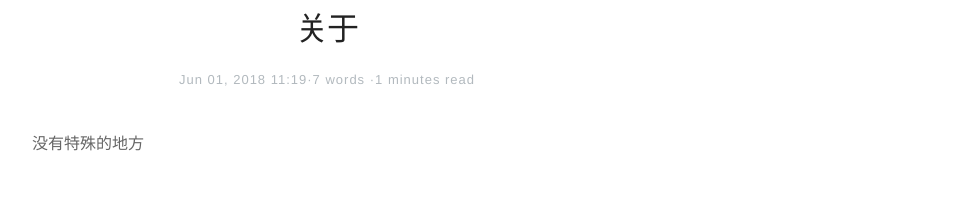
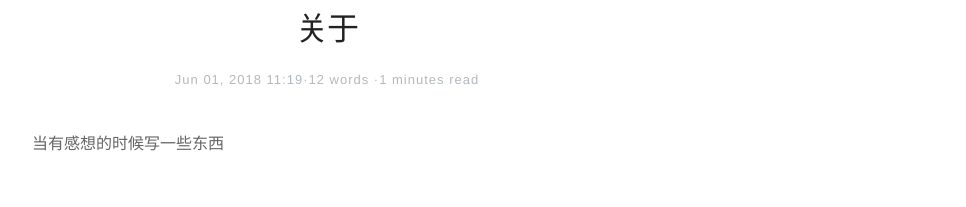
Before and after one commit to flint0x/flint0x.github.io, a plain HTML site: page 2018/06/01/hello-world/index.html in a window 1280 px wide. Shown: the part 274-481 px from the top of the page, without its empty margins (313-1279 px from the left). Drawn offline with Linux system fonts and the light colour scheme.

Commit message:
Site updated: 2018-06-01 13:10:09

```diff
--- a/2018/06/01/hello-world/index.html
+++ b/2018/06/01/hello-world/index.html
@@ -1,3 +1,3 @@
-<!DOCTYPE html><html><head><meta charset="UTF-8"><meta http-equiv="X-UA-Compatible" content="IE=edge,chrome=1"><meta name="viewport" content="width=device-width, initial-scale=1"><title>关于</title><link rel="shortcut icon" href="/images/avatar.png"><link rel="stylesheet" href="/css/style.min.css"><link rel="stylesheet" href="/css/highlight.min.css"><link rel="stylesheet" href="/css/font-awesome.min.css"></head><body><nav class="main-nav"><a href="/">Home</a><a href="/archives">Archives</a></nav><div class="profile"><section id="wrapper"><header id="header"><a href="/"><img class="2x" id="avatar" src="/images/avatar.png"></a><h1>flint0x的博客</h1><h2></h2></header></section></div><section class="post" id="wrapper"><article><header><h1>关于</h1><h2 class="headline">Jun 01, 2018 11:19·7 words
-·1 minutes read<span class="tags"></span></h2></header><section id="post-body"><p>没有特殊的地方</p>
+<!DOCTYPE html><html><head><meta charset="UTF-8"><meta http-equiv="X-UA-Compatible" content="IE=edge,chrome=1"><meta name="viewport" content="width=device-width, initial-scale=1"><title>关于</title><link rel="shortcut icon" href="/images/avatar.png"><link rel="stylesheet" href="/css/style.min.css"><link rel="stylesheet" href="/css/highlight.min.css"><link rel="stylesheet" href="/css/font-awesome.min.css"></head><body><nav class="main-nav"><a href="/">Home</a><a href="/archives">Archives</a></nav><div class="profile"><section id="wrapper"><header id="header"><a href="/"><img class="2x" id="avatar" src="/images/avatar.png"></a><h1>flint0x的博客</h1><h2></h2></header></section></div><section class="post" id="wrapper"><article><header><h1>关于</h1><h2 class="headline">Jun 01, 2018 11:19·12 words
+·1 minutes read<span class="tags"></span></h2></header><section id="post-body"><p>当有感想的时候写一些东西</p>
 </section><nav id="post-nav"><span class="prev"></span><span class="next"></span></nav></article></section><footer id="footer"><div id="social"><a class="symbol" href="https://github.com/flint0x"><i class="fa fa-github"></i></a></div><p class="small">© Copyright 2018 &nbsp;<i class="fa fa-heart" aria-hidden="true">&nbsp;flint0x</i></p><p class="small">Powered by &nbsp;<a href="https://hexo.io/">Hexo &nbsp;</a>Theme By &nbsp;<a href="https://github.com/fuzhouxxdong/hexo-theme-dxx">Dxx</a></p></footer></body></html>
```
